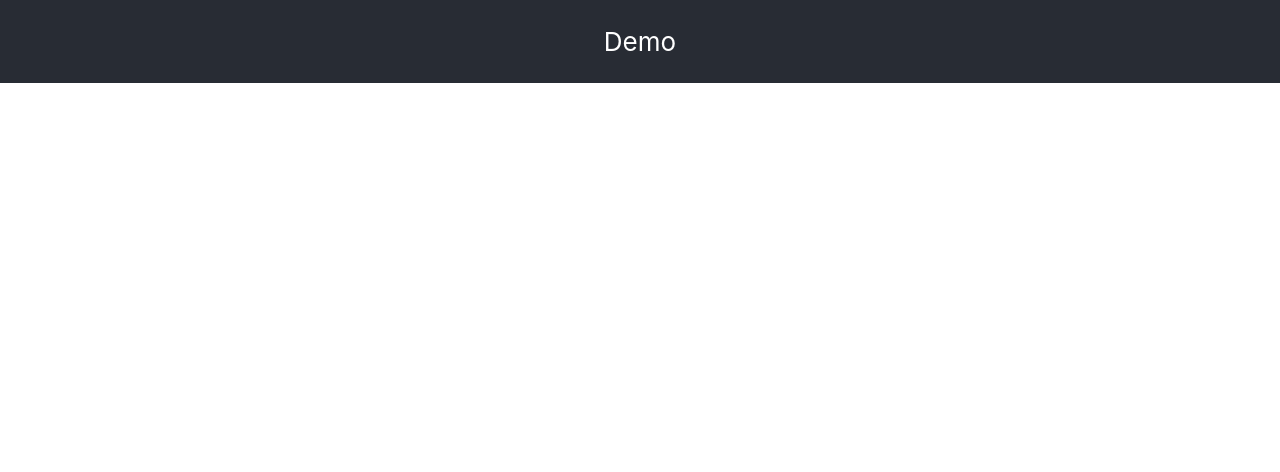
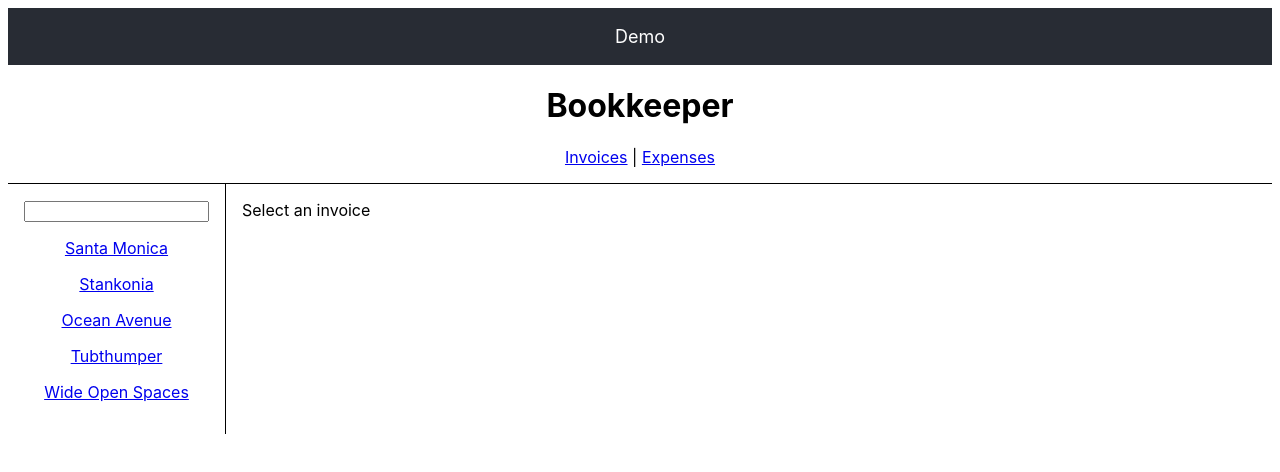
Before and after one commit to emptydiagram/dotnet-react-basic-template, a React (Create React App) app in the folder ClientApp/: page /invoices in a window 1280 px wide. Shown: the top 472 px of the page. Built offline with nearby package versions, Linux system fonts and the light colour scheme.

Commit message:
Add react-router-dom v6 and routing demo

```diff
--- a/ClientApp/package.json
+++ b/ClientApp/package.json
@@ -12,6 +12,7 @@
     "@types/react-dom": "^18.0.3",
     "react": "^18.1.0",
     "react-dom": "^18.1.0",
+    "react-router-dom": "^6.3.0",
     "react-scripts": "5.0.1",
     "typescript": "^4.6.4",
     "web-vitals": "^2.1.4"
--- a/ClientApp/src/App.css
+++ b/ClientApp/src/App.css
@@ -8,6 +8,6 @@
   flex-direction: column;
   align-items: center;
   justify-content: center;
-  font-size: calc(10px + 2vmin);
+  font-size: calc(10px + 1vmin);
   color: white;
 }
--- a/ClientApp/src/App.tsx
+++ b/ClientApp/src/App.tsx
@@ -1,14 +1,19 @@
-import React from 'react';
+import * as React from 'react';
+import { Outlet, Link } from 'react-router-dom';
 import './App.css';
 
-function App() {
+export default function App() {
   return (
     <div className="App">
       <header className="App-header">
         <p>Demo</p>
       </header>
+      <h1>Bookkeeper</h1>
+      <nav style={{ borderBottom: 'solid 1px', paddingBottom: '1rem' }}>
+        <Link to="/invoices">Invoices</Link> |{' '}
+        <Link to="/expenses">Expenses</Link>
+      </nav>
+      <Outlet />
     </div>
   );
 }
-
-export default App;
--- /dev/null
+++ b/ClientApp/src/data.js
@@ -0,0 +1,59 @@
+/**
+ * @type {Invoice[]}
+ */
+let invoices = [
+  {
+    name: "Santa Monica",
+    number: 1995,
+    amount: "$10,800",
+    due: "12/05/1995"
+  },
+  {
+    name: "Stankonia",
+    number: 2000,
+    amount: "$8,000",
+    due: "10/31/2000"
+  },
+  {
+    name: "Ocean Avenue",
+    number: 2003,
+    amount: "$9,500",
+    due: "07/22/2003"
+  },
+  {
+    name: "Tubthumper",
+    number: 1997,
+    amount: "$14,000",
+    due: "09/01/1997"
+  },
+  {
+    name: "Wide Open Spaces",
+    number: 1998,
+    amount: "$4,600",
+    due: "01/27/2998"
+  }
+];
+
+export function getInvoices() {
+  return invoices;
+}
+
+/**
+ * @param {number} number
+ * @returns {Invoice}
+ */
+export function getInvoice(number) {
+  return invoices.find(invoice => invoice.number === number);
+}
+
+/**
+ * @param {number} number
+ * @returns {void}
+ */
+export function deleteInvoice(number) {
+  invoices = invoices.filter(invoice => invoice.number !== number);
+}
+
+/**
+ * @typedef {{ name: string; number: number; amount: string; due: string }} Invoice
+ */
--- a/ClientApp/src/index.css
+++ b/ClientApp/src/index.css
@@ -1,5 +1,4 @@
 body {
-  margin: 0;
   font-family: -apple-system, BlinkMacSystemFont, 'Segoe UI', 'Roboto', 'Oxygen',
     'Ubuntu', 'Cantarell', 'Fira Sans', 'Droid Sans', 'Helvetica Neue',
     sans-serif;
@@ -11,3 +10,11 @@ code {
   font-family: source-code-pro, Menlo, Monaco, Consolas, 'Courier New',
     monospace;
 }
+
+main > :first-child {
+  margin-top: 0;
+}
+
+main > :last-child {
+  margin-bottom: 0;
+}
--- a/ClientApp/src/index.tsx
+++ b/ClientApp/src/index.tsx
@@ -1,15 +1,41 @@
 import React from 'react';
 import ReactDOM from 'react-dom/client';
+import {
+  BrowserRouter,
+  Route,
+  Routes
+ } from 'react-router-dom';
+
 import './index.css';
 import App from './App';
 import reportWebVitals from './reportWebVitals';
+import Expenses from './routes/expenses';
+import Invoices from './routes/invoices';
+import Invoice from './routes/invoice';
 
 const root = ReactDOM.createRoot(
   document.getElementById('root') as HTMLElement
 );
 root.render(
   <React.StrictMode>
-    <App />
+    <BrowserRouter>
+      <Routes>
+        <Route path="/" element={<App />}>
+          <Route path="expenses" element={<Expenses />} />
+          <Route path="invoices" element={<Invoices />}>
+            <Route
+              index
+              element={
+                <main style={{ padding: '1rem' }}>
+                  <p>Select an invoice</p>
+                </main>
+              }
+            />
+            <Route path=":invoiceId" element={<Invoice />} />
+          </Route>
+        </Route>
+      </Routes>
+    </BrowserRouter>
   </React.StrictMode>
 );
 
--- /dev/null
+++ b/ClientApp/src/routes/expenses.jsx
@@ -0,0 +1,9 @@
+import * as React from 'react';
+
+export default function Expenses() {
+  return (
+    <main style={{ padding: '1rem 0' }}>
+      <h2>Expenses</h2>
+    </main>
+  );
+}
--- /dev/null
+++ b/ClientApp/src/routes/invoice.jsx
@@ -0,0 +1,30 @@
+import * as React from 'react';
+
+import { useParams, useNavigate } from 'react-router-dom';
+import { getInvoice, deleteInvoice } from '../data';
+
+export default function Invoice() {
+  let navigate = useNavigate();
+  let params = useParams();
+  let invoice = getInvoice(parseInt(params.invoiceId, 10));
+
+  return (
+    <main style={{ padding: '1rem' }}>
+      <h2>Total Due: {invoice.amount}</h2>
+      <p>
+        {invoice.name}: {invoice.number}
+      </p>
+      <p>Due Date: {invoice.due}</p>
+      <p>
+        <button
+          onClick={() => {
+            deleteInvoice(invoice.number);
+            navigate('/invoices');
+          }}
+        >
+          Delete
+        </button>
+      </p>
+    </main>
+  );
+}
--- /dev/null
+++ b/ClientApp/src/routes/invoices.jsx
@@ -0,0 +1,60 @@
+import * as React from 'react';
+
+import {
+  useLocation,
+  NavLink,
+  Outlet,
+  useSearchParams,
+} from 'react-router-dom';
+import { getInvoices } from '../data';
+
+function QueryNavLink({ to, ...props }) {
+  let location = useLocation();
+  return <NavLink to={to + location.search} {...props} />;
+}
+
+export default function Invoices() {
+  let invoices = getInvoices();
+  let [searchParams, setSearchParams] = useSearchParams({ replace: true });
+
+  return (
+    <div style={{ display: 'flex' }}>
+      <nav style={{ borderRight: 'solid 1px', padding: '1rem' }}>
+        <input
+          value={searchParams.get('filter') || ''}
+          onChange={(event) => {
+            let filter = event.target.value;
+            if (filter) {
+              setSearchParams({ filter }, { replace: true });
+            } else {
+              setSearchParams({}, { replace: true });
+            }
+          }}
+        />
+        {invoices
+          .filter((invoice) => {
+            let filter = searchParams.get('filter');
+            if (!filter) return true;
+            let name = invoice.name.toLowerCase();
+            return name.startsWith(filter.toLowerCase());
+          })
+          .map((invoice) => (
+            <QueryNavLink
+              key={invoice.number}
+              style={({ isActive }) => {
+                return {
+                  display: 'block',
+                  margin: '1rem 0',
+                  color: isActive ? 'red' : '',
+                };
+              }}
+              to={`/invoices/${invoice.number}`}
+            >
+              {invoice.name}
+            </QueryNavLink>
+          ))}
+      </nav>
+      <Outlet />
+    </div>
+  );
+}
```
Also changed, not shown: 1 other file (tests, documents, lock files or other folders).
